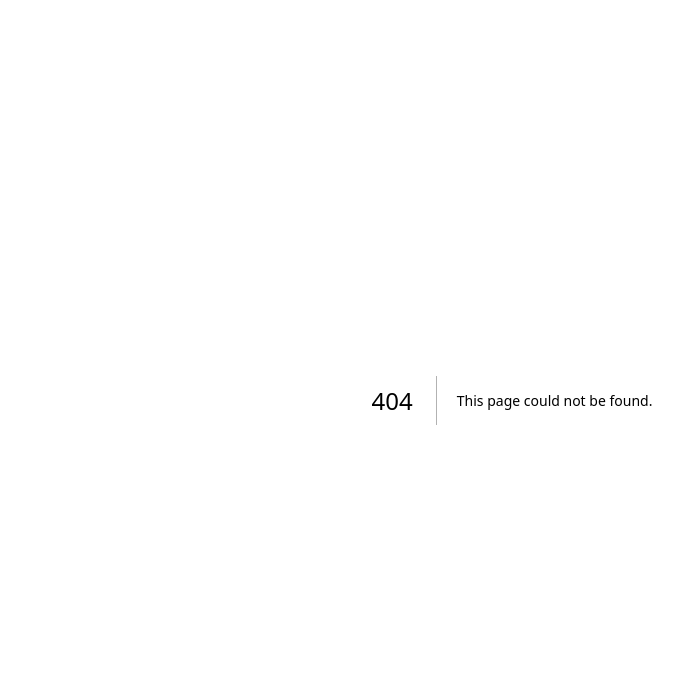
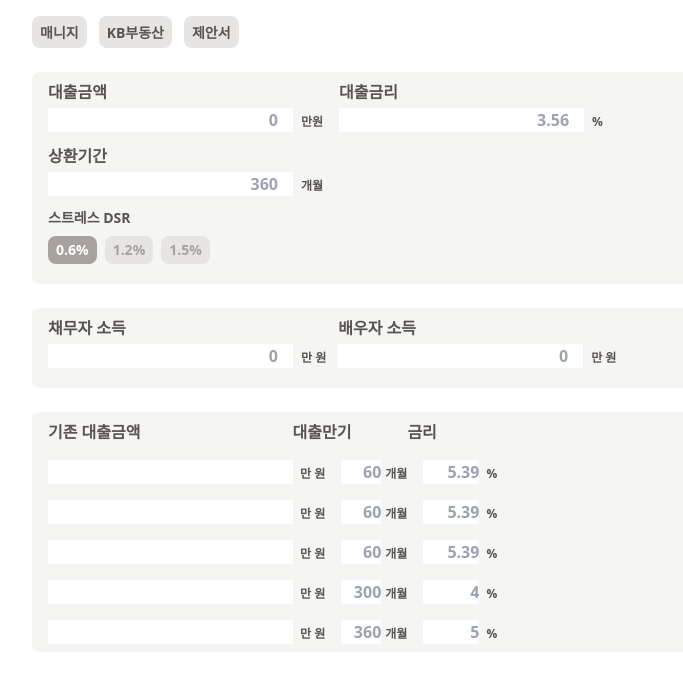
Before and after one commit to Yoonho5034/want-mortgage, a Next.js app: page /newDsr in a window 1280 px wide. Before the commit this address had no page. Shown: the top 678 px of the page, without its empty margins (128-811 px from the left). Built offline with nearby package versions, Linux system fonts and the light colour scheme.

Commit message:
Fix: new Dsr

```diff
--- /dev/null
+++ b/app/InputBox.js
@@ -0,0 +1,26 @@
+"use client";
+import react from "react";
+
+const InputBox = ({ title, subTitle, stateValue, setStateValue }) => {
+  // title - 제목
+  // subtle - 단위
+  // stateValue - 입력값
+  // setStateValue - 수정값
+  const handler = (event) => {
+    setStateValue(event?.target?.value);
+  };
+  return (
+    <div className="mb-3">
+      <div>{title}</div>
+      <input
+        className="text-right mt-1"
+        placeholder={stateValue}
+        type="number"
+        onChange={handler}
+      />
+      <span className="ml-2 text-xs ">{subTitle}</span>
+    </div>
+  );
+};
+
+export default InputBox;
--- /dev/null
+++ b/app/MPR.js
@@ -0,0 +1,43 @@
+"use client";
+
+import classNames from "classnames";
+import react from "react";
+import React from "react";
+
+const MPR = ({ setMoney, setPreiod, setRate, preiod, etcRate }) => {
+  const moneyHandler = (event) => {
+    setMoney(event?.target?.value);
+  };
+  const preiodHandler = (event) => {
+    setPreiod(event?.target?.value);
+  };
+  const rateHandler = (event) => {
+    setRate(event?.target?.value);
+  };
+  return (
+    <div className="flex gap-4 mt-4 ">
+      <div>
+        <input className="text-right mr-1" onChange={moneyHandler} />
+        <span className="text-xs"> 만 원</span>
+      </div>
+      <div>
+        <input
+          className="max-w-10 text-right mr-1"
+          placeholder={preiod}
+          onChange={preiodHandler}
+        />
+        <span className="text-xs">개월</span>
+      </div>
+      <div>
+        <input
+          className="max-w-14 text-right mr-1"
+          onChange={rateHandler}
+          placeholder={etcRate}
+        />
+        <span className="text-xs"> %</span>
+      </div>
+    </div>
+  );
+};
+
+export default MPR;
--- /dev/null
+++ b/app/newDsr/page.js
@@ -0,0 +1,195 @@
+"use client";
+
+import classNames from "classnames";
+import react from "react";
+import React from "react";
+import InputBox from "../InputBox";
+import MPR from "../MPR";
+
+const page = () => {
+  // 링크
+  const hrefArray = [
+    { name: "매니지", link: "https://loanfit.co.kr/sw-adm/request/index.php?" },
+    { name: "KB부동산", link: "https://kbland.kr/" },
+    { name: "제안서", link: "https://wantmortgage.co.kr/rep" },
+  ];
+
+  // 스트레스 dsr
+  const streesDsrArray = [
+    { title: "0.6%", value: 0.6 },
+    { title: "1.2%", value: 1.2 },
+    { title: "1.5%", value: 1.5 },
+  ];
+  const [streesDsr, setStreesDsr] = react.useState(0.6);
+  // console.log(streesDsr, "김윤호");
+
+  // 채무자 연봉 & 배우자 연봉
+  const [mainIncome, setMainIncome] = react.useState(0);
+  const [subIncome, setSubIncome] = react.useState(0);
+  // console.log(mainIncome, subIncome, "김윤호");
+
+  // 담보대출 금액
+  const [bond, setBond] = react.useState(0);
+  // 담보대출 금리
+  const [bondRate, setBondRate] = react.useState(3.56);
+  // 담보대출 상환기간
+  const [bondPriod, setBondPriod] = react.useState(360);
+
+  // 기타대출 금액
+  const [loan_1, setLoan_1] = react.useState(0);
+  const [loan_2, setLoan_2] = react.useState(0);
+  const [loan_3, setLoan_3] = react.useState(0);
+  const [loan_4, setLoan_4] = react.useState(0);
+  const [loan_5, setLoan_5] = react.useState(0);
+
+  // 기타대출 상환기간
+  const [etcPreiod_1, setEtcPreiod_1] = react.useState(60);
+  const [etcPreiod_2, setEtcPreiod_2] = react.useState(60);
+  const [etcPreiod_3, setEtcPreiod_3] = react.useState(60);
+  const [etcPreiod_4, setEtcPreiod_4] = react.useState(300);
+  const [etcPreiod_5, setEtcPreiod_5] = react.useState(360);
+
+  // 기타대출 금리
+  const [etcRate_1, setEtcRate_1] = react.useState(5.39);
+  const [etcRate_2, setEtcRate_2] = react.useState(5.39);
+  const [etcRate_3, setEtcRate_3] = react.useState(5.39);
+  const [etcRate_4, setEtcRate_4] = react.useState(4.0);
+  const [etcRate_5, setEtcRate_5] = react.useState(5.0);
+
+  return (
+    <div className="flex justify-center font-sans">
+      {/* 내부 area */}
+      <div className="w-3/4 mt-4 ">
+        {/* 링크 */}
+        <div className="flex gap-3">
+          {hrefArray.map(({ name, link }) => {
+            return (
+              <button className="bg-stone-200 px-2 py-1 rounded-lg">
+                <a
+                  href={link}
+                  className="text-stone-600 font-bold text-sm"
+                  target="_blank"
+                >
+                  {name}
+                </a>
+              </button>
+            );
+          })}
+        </div>
+        {/* 신규담보대출 */}
+        <div className="mt-6 bg-stone-100 px-4 py-2 font-bold text-stone-600 rounded-lg">
+          <div className="flex gap-4">
+            {/* 대출금액 */}
+            <InputBox
+              title="대출금액"
+              subTitle="만원"
+              stateValue={bond}
+              setStateValue={setBond}
+            />
+            {/* 대출금리 */}
+            <InputBox
+              title="대출금리"
+              subTitle="%"
+              stateValue={bondRate}
+              setStateValue={setBondRate}
+            />
+          </div>
+          <InputBox
+            title="상환기간"
+            subTitle="개월"
+            stateValue={bondPriod}
+            setStateValue={setBondPriod}
+          />
+          <div className="mb-3 text-sm">
+            <div>스트레스 DSR</div>
+            <>
+              {streesDsrArray.map(({ title, value }) => {
+                const onClick = () => {
+                  setStreesDsr(value);
+                };
+                const isClick = streesDsr === value;
+                // ("mr-2 text-md px-2 py-1 mt-2 bg-stone-300 rounded-lg text-stone-500");
+                return (
+                  <button
+                    className={
+                      isClick
+                        ? "mr-2 text-md px-2 py-1 mt-2 bg-stone-400 rounded-lg text-white"
+                        : "mr-2 text-md px-2 py-1 mt-2 bg-stone-200 rounded-lg text-stone-400"
+                    }
+                    onClick={onClick}
+                  >
+                    {title}
+                  </button>
+                );
+              })}
+            </>
+          </div>
+        </div>
+        {/* 소득 & 부채조건 */}
+        <div className="mt-6 bg-stone-100 px-4 py-2 font-bold text-stone-600 rounded-lg">
+          <div className="flex gap-3">
+            <InputBox
+              title="채무자 소득"
+              subTitle="만 원"
+              stateValue={mainIncome}
+              setStateValue={setMainIncome}
+            />
+            <InputBox
+              title="배우자 소득"
+              subTitle="만 원"
+              stateValue={subIncome}
+              setStateValue={setSubIncome}
+            />
+          </div>
+        </div>
+        <div className="mt-6 bg-stone-100 px-4 py-2 font-bold text-stone-600 rounded-lg">
+          <div className="flex gap-6">
+            <div className="mr-32">기존 대출금액</div>
+            <div className="mr-8">대출만기</div>
+            <div>금리</div>
+          </div>
+
+          <div>
+            <MPR
+              etcRate={etcRate_1}
+              preiod={etcPreiod_1}
+              setMoney={setLoan_1}
+              setPreiod={setEtcPreiod_1}
+              setRate={setEtcRate_1}
+            />
+            <MPR
+              etcRate={etcRate_2}
+              preiod={etcPreiod_2}
+              setMoney={setLoan_2}
+              setPreiod={setEtcPreiod_2}
+              setRate={setEtcRate_2}
+            />
+            <MPR
+              etcRate={etcRate_3}
+              preiod={etcPreiod_3}
+              setMoney={setLoan_3}
+              setPreiod={setEtcPreiod_3}
+              setRate={setEtcRate_3}
+            />
+            <MPR
+              etcRate={etcRate_4}
+              preiod={etcPreiod_4}
+              setMoney={setLoan_4}
+              setPreiod={setEtcPreiod_4}
+              setRate={setEtcRate_4}
+            />
+            <MPR
+              etcRate={etcRate_5}
+              preiod={etcPreiod_5}
+              setMoney={setLoan_5}
+              setPreiod={setEtcPreiod_5}
+              setRate={setEtcRate_5}
+            />
+          </div>
+        </div>
+      </div>
+    </div>
+  );
+};
+
+export default page;
```
